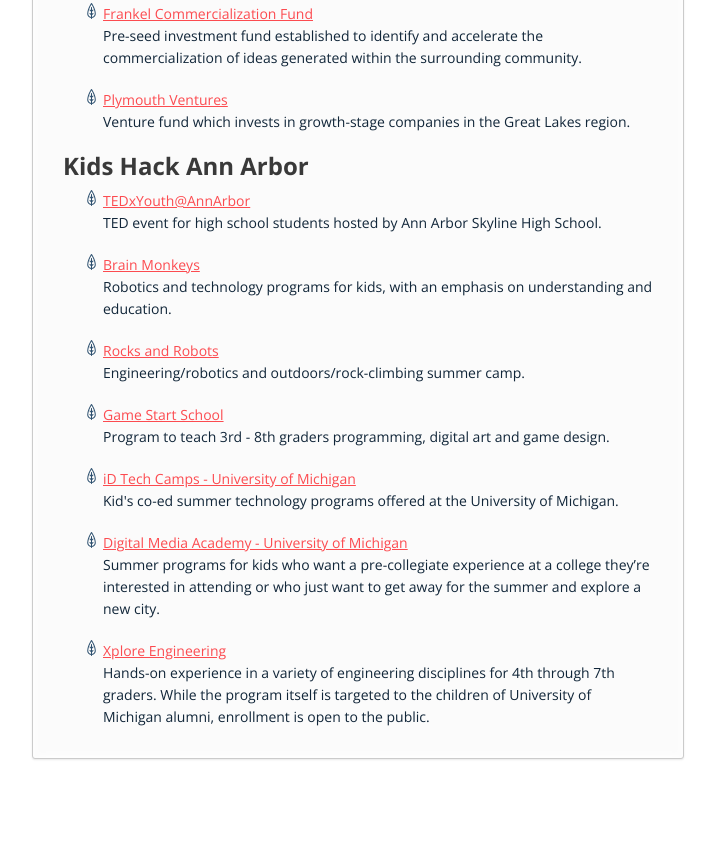
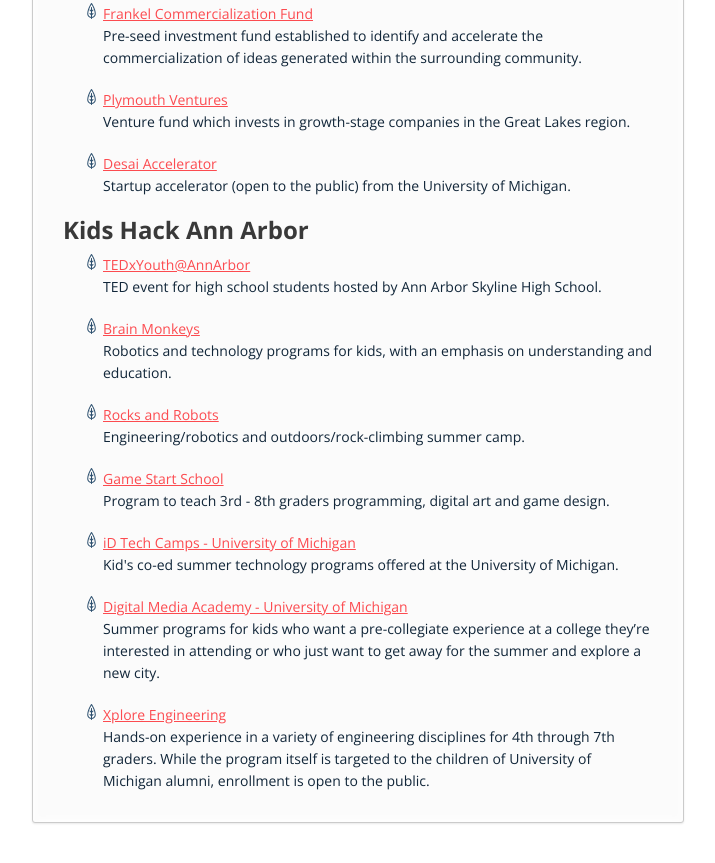
Before and after one commit to jshwlkr/hacka2, a plain HTML site: page index.html in a window 1280 px wide. Shown: the part 9264-10127 px from the top of the page, without its empty margins (283-998 px from the left). Before the commit the page ends 10063 px from the top, so only its background shows below. Drawn offline with nearby package versions, Linux system fonts and the light colour scheme.

Commit message:
added Desai Accelerator

```diff
--- a/index.html
+++ b/index.html
@@ -487,6 +487,10 @@
                   <a href="http://plymouthvc.com/">Plymouth Ventures</a>
                   <p>Venture fund which invests in growth-stage companies in the Great Lakes region.</p>
                 </li>
+                <li>
+                  <a href="http://desaiaccelerator.umich.edu/">Desai Accelerator</a>
+                  <p>Startup accelerator (open to the public) from the University of Michigan.</p>
+                </li>
             </ul>
             <h2>Kids Hack Ann Arbor</h2>
             <ul>
```
